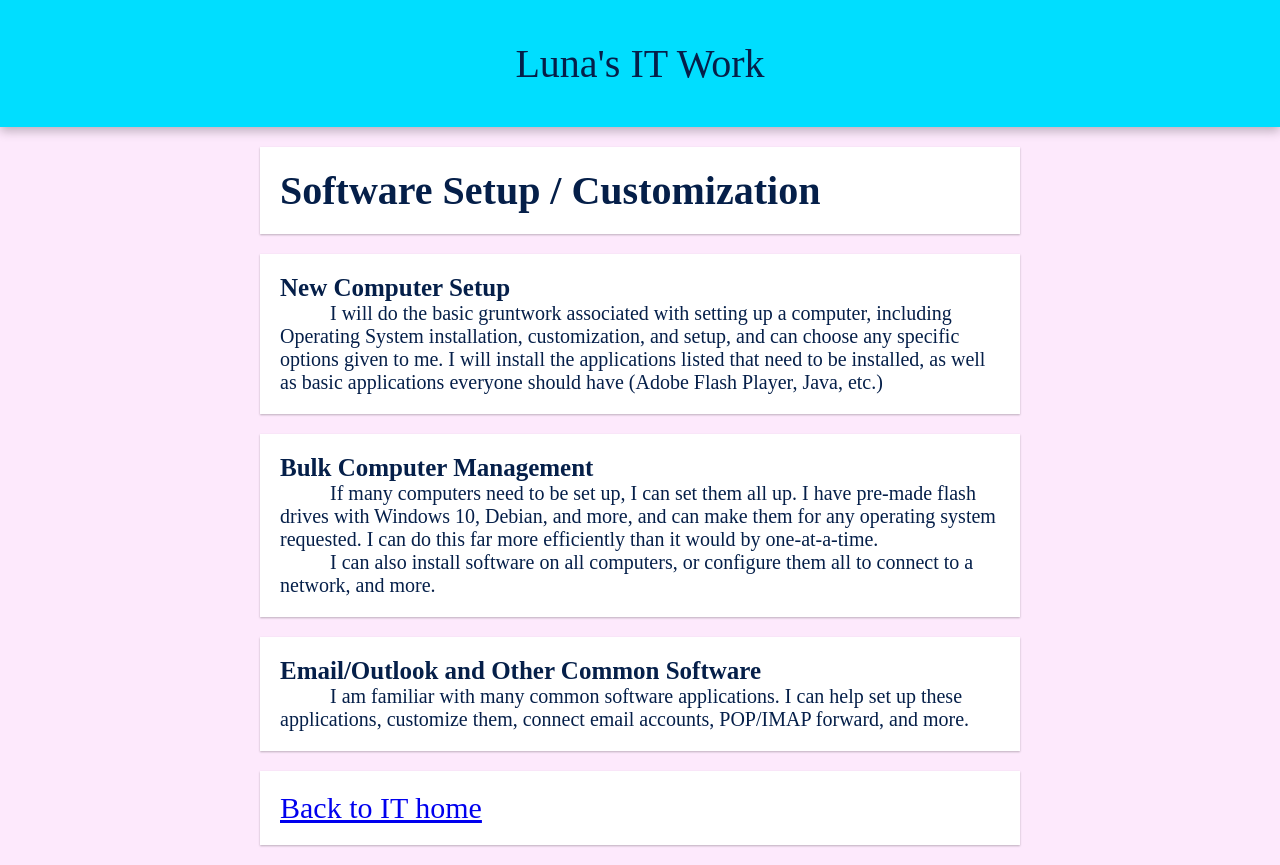
After one commit to CosineP/lpc, a Flask app: page /it/software-setup in a window 1280 px wide. The commit adds this page. Run offline with Flask 2, Linux system fonts and the light colour scheme.

Commit message:
Add Software Setup, Re-Add Software Development
And some general changes that pretty much complete the IT site for now.

```diff
--- a/static/it.css
+++ b/static/it.css
@@ -58,6 +58,8 @@ p {
 }
 
 .tiles > a {
+	max-width: 300px;
+	width: 100%;
 	color: #051f49;
 	text-decoration: none;
 }
@@ -65,7 +67,6 @@ p {
 .tiles > a > li {
 	position: relative;
 	height: 100px;
-	width: 300px;
 	margin: 10px 0;
 	padding: 10px;
 	overflow: hidden;
--- a/templates/index.html
+++ b/templates/index.html
@@ -86,6 +86,10 @@
 	<li>Make a style</li>
 </ul>
 
+<h2>This site is Free Software</h2>
+<p>You can view
+<a href="https://github.com/CosineP/lpc">the source</a> on GitHub.</p>
+
 <hr />
 <p><a href="#snapchatref" name="snapchat">*</a>I really love the platform of snapchat. But I hate that it's proprietary and that all images are stored on their servers. So I'm interested in writing a snapchat clone that is free software and works off of p2p. However, I know that it will never be useful unless it has users, and it will never have users unless it can interop with the current snapchat api. Unfortunately, the only snapchat api hack I am aware of is SaaS and quite expensive, one of which is against the principles of free software and the other of which is prohibitory practically. If anyone knows of an api I can use, please <a href="mailto:lucidlyluna@gmail.com">email me</a>.</p>
 
--- a/templates/it/hardware-setup.html
+++ b/templates/it/hardware-setup.html
@@ -2,14 +2,14 @@
 <html>
 <head>
 <meta name="viewport" content="width=device-width, initial-scale=1" />
-<title>Hardware/Firmware Setup - Luna's IT Work</title>
+<title>Hardware / Firmware Setup - Luna's IT Work</title>
 <link rel="stylesheet" href="/static/it.css" />
 </head>
 <body>
 <nav><a href="/it">Luna's IT Work</a></nav>
 <div class="wrap">
 	<div class="card">
-		<h1>Hardware/Firmware Setup</h1>
+		<h1>Hardware / Firmware Setup</h1>
 	</div>
 	<div class="card">
 		<h2>Computer Build</h2>
--- a/templates/it/software-diagnosis.html
+++ b/templates/it/software-diagnosis.html
@@ -22,7 +22,7 @@
 	<div class="card">
 		<h2>Software Programs Issues</h2>
 		<p>I have a pretty good understanding of how a lot of programs work
-		because I'v dabbled in making them. I can diagnosie a recurring issue
+		because I've dabbled in making them. I can diagnose a recurring issue
 		with a program not working and I can help out with using it.
 		</p>
 	</div>
--- /dev/null
+++ b/templates/it/software-setup.html
@@ -0,0 +1,42 @@
+<!DOCTYPE html>
+<html>
+<head>
+<meta name="viewport" content="width=device-width, initial-scale=1" />
+<title>Software Setup / Customization - Luna's IT Work</title>
+<link rel="stylesheet" href="/static/it.css" />
+</head>
+<body>
+<nav><a href="/it">Luna's IT Work</a></nav>
+<div class="wrap">
+	<div class="card">
+		<h1>Software Setup / Customization</h1>
+	</div>
+	<div class="card">
+		<h2>New Computer Setup</h2>
+		<p>I will do the basic gruntwork associated with setting up a computer,
+		including Operating System installation, customization, and setup, and
+		can choose any specific options given to me. I will install the
+		applications listed that need to be installed, as well as basic
+		applications everyone should have (Adobe Flash Player, Java, etc.)</p>
+	</div>
+	<div class="card">
+		<h2>Bulk Computer Management</h2>
+		<p>If many computers need to be set
+		up, I can set them all up. I have pre-made flash drives with Windows 10,
+		Debian, and more, and can make them for any operating system requested.
+		I can do this far more efficiently than it would by one-at-a-time.</p>
+		<p>I can also install software on all computers, or configure them all
+		to connect to a network, and more.</p>
+	</div>
+	<div class="card">
+		<h2>Email/Outlook and Other Common Software</h2>
+		<p>I am familiar with many common software applications. I can help set
+		up these applications, customize them, connect email accounts, POP/IMAP
+		forward, and more.</p>
+	</div>
+	<div class="card linkback">
+		<a href="/it">Back to IT home</a>
+	</div>
+</div>
+</body>
+</html>
```
Also changed, not shown: templates/it/hardware-diagnosis.html (added, +31 -0 lines), templates/it/index.html (+15 -6 lines).
